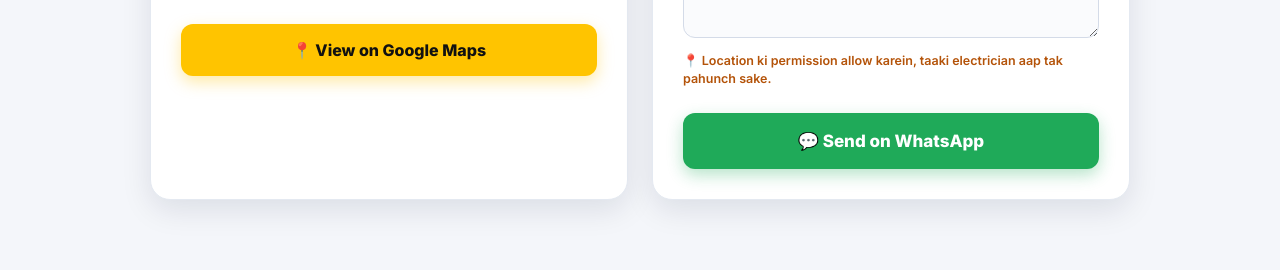
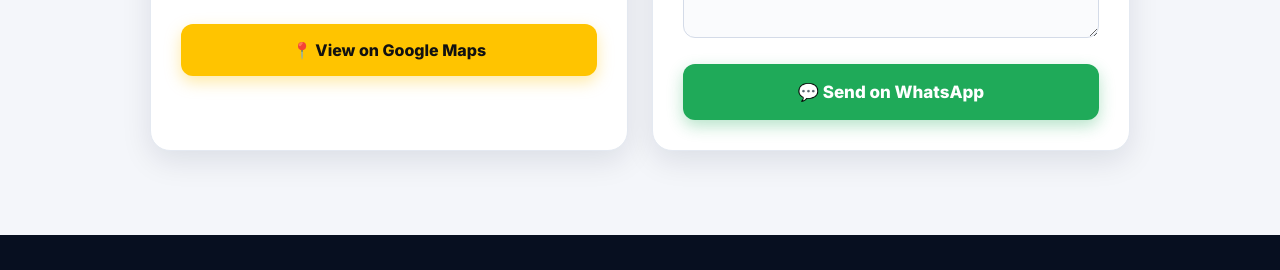
Before and after one commit to mdamirhamza-0000/AVROK-ELECTRICIAN-SYSTEM-, a plain HTML site: page index.html in a window 1280 px wide. Shown: the part 6917-7187 px from the top of the page. Drawn offline with Linux system fonts and the light colour scheme.

Commit message:
Don't show location status text
Co-Authored-By: Claude Sonnet 5.5 <noreply@anthropic.com>
Claude-Session: https://claude.ai/code/session_01XCbsvSk21anTqjALpmQG4v

```diff
--- a/index.html
+++ b/index.html
@@ -354,7 +354,6 @@ footer p{font-size:14.5px;margin-bottom:6px}
         <input id="phone" name="phone" type="tel" placeholder="Mobile number (optional)">
         <select id="service" name="service"><option>House Wiring</option><option>Electrical Repairing</option><option>DB &amp; MCB Installation</option><option>Panel Work</option><option>Geyser Installation &amp; Repair</option><option>Fan &amp; Appliance Installation</option><option>Lighting Solutions</option><option>CCTV &amp; Wi-Fi Camera</option><option>Other</option></select>
         <textarea id="message" name="message" placeholder="Describe the work you need"></textarea>
-        <div class="locst" style="font-size:12.5px;font-weight:600;line-height:1.4;color:#b45309"></div>
         <button class="btn btn-green" type="submit">💬 Send on WhatsApp</button>
       </form>
     </div>
@@ -378,7 +377,7 @@ footer p{font-size:14.5px;margin-bottom:6px}
 /* ---- Customer location: site khulte hi permission maango, booking ke saath Google Maps link bhejo ---- */
 var userLoc=null;
 function locLink(l){return l?'https://www.google.com/maps?q='+l.lat+','+l.lng:'';}
-function setLocStatus(t,ok){document.querySelectorAll('.locst').forEach(function(el){el.textContent=t;el.style.color=ok?'#1b7f3b':'#b45309';});}
+function setLocStatus(t,ok){/* location ka message form mein nahi dikhate */}
 /* Customer ne location allow ki: booking na kare tab bhi Avrok app ke Service Orders mein ek entry (har session mein sirf ek baar) */
 function sendVisitLead(){
  if(!userLoc)return;
@@ -437,7 +436,6 @@ function sendWhatsApp(e){
     <input name="phone" type="tel" placeholder="Mobile number (optional)">
     <select name="service"><option>House Wiring</option><option>Electrical Repairing</option><option>DB &amp; MCB Installation</option><option>Panel Work</option><option>Geyser Installation &amp; Repair</option><option>Fan &amp; Appliance Installation</option><option>Lighting Solutions</option><option>CCTV &amp; Wi-Fi Camera</option><option>Other</option></select>
     <textarea name="message" placeholder="Describe the work you need"></textarea>
-    <div class="locst" style="font-size:13px;font-weight:600;line-height:1.4;color:#b45309"></div>
     <button class="btn btn-green" type="submit">💬 Send on WhatsApp</button>
   </form>
   </div>
```
